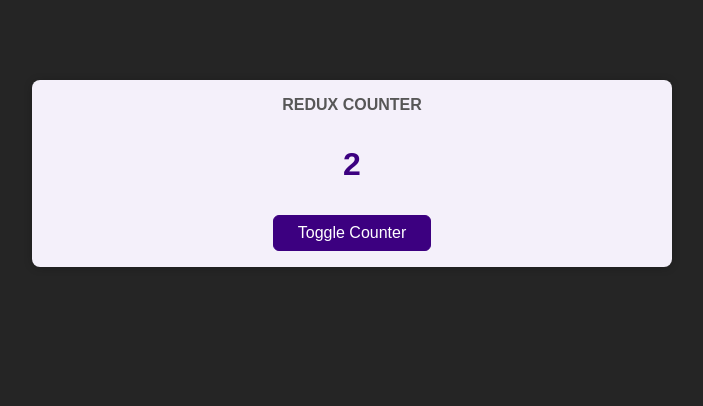
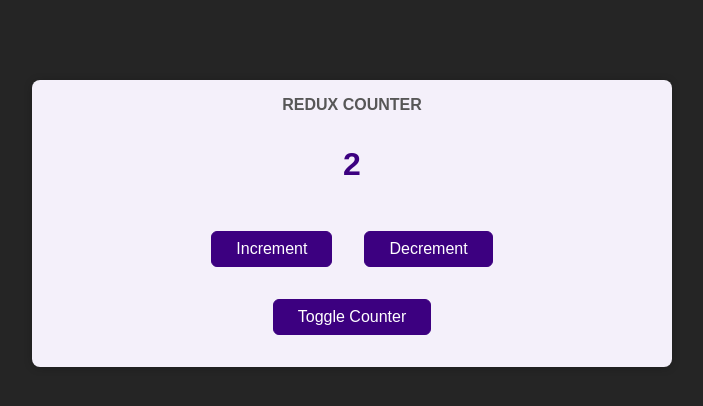
Before and after one commit to LBruner/react-course, a React (Create React App) app: page / in a window 1280 px wide. Shown: the top 406 px of the page, without its empty margins (288-991 px from the left). Built offline with nearby package versions, Linux system fonts and the light colour scheme.

Commit message:
video 11

```diff
--- a/src/Components/Counter.js
+++ b/src/Components/Counter.js
@@ -1,14 +1,26 @@
 import classes from './Counter.module.css';
-import {useSelector} from "react-redux";
+import {useDispatch, useSelector} from "react-redux";
 
 const Counter = () => {
-  const toggleCounterHandler = () => {};
+    const toggleCounterHandler = () => {
+    };
     const counter = useSelector(state => state.counter)
+    const dispatch = useDispatch();
 
+    const incrementHandler = () =>{
+        dispatch({type: 'INCREMENT'})
+    }
+    const decrementHandler = () =>{
+        dispatch({type: 'DECREMENT'})
+    }
     return (
         <main className={classes.counter}>
             <h1>Redux Counter</h1>
             <div className={classes.value}>{counter}</div>
+            <div>
+                <button onClick={incrementHandler}>Increment</button>
+                <button onClick={decrementHandler}>Decrement</button>
+            </div>
             <button onClick={toggleCounterHandler}>Toggle Counter</button>
         </main>
     );
--- a/src/Components/Counter.module.css
+++ b/src/Components/Counter.module.css
@@ -21,3 +21,7 @@
   margin: 2rem 0;
   font-weight: bold;
 }
+
+.counter button{
+  margin: 1rem
+}
--- a/src/store/index.js
+++ b/src/store/index.js
@@ -3,6 +3,8 @@
 const counterReducer = (state = {counter: 0}, action) =>{
     if (action.type === 'INCREMENT')
         return {counter: state.counter + 1}
+    if (action.type === 'DECREMENT')
+        return {counter: state.counter - 1}
 
     return state;
 }
```
Lines whose indentation alone changed are shown as unchanged.
